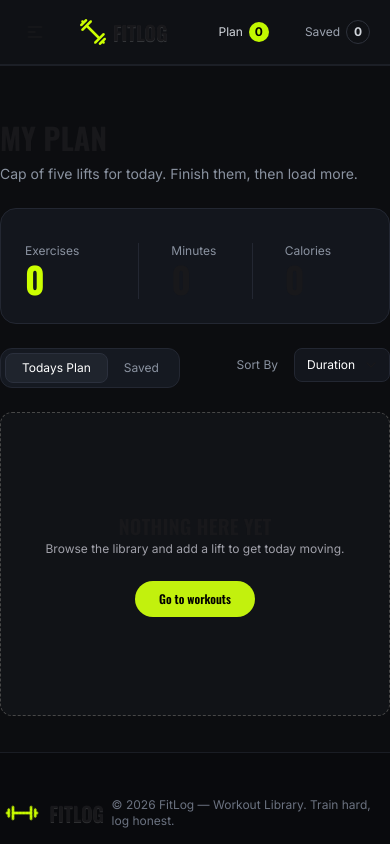
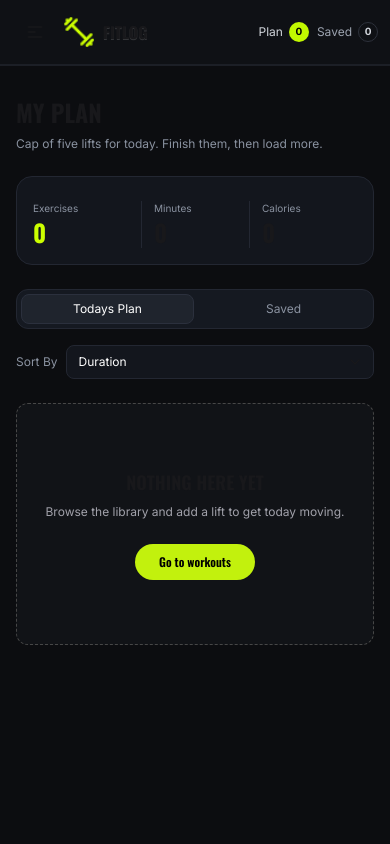
Before and after one commit to Naimur131251/Fit-Log, a Next.js app: page /my-plan in a window 390 px wide. Shown: the top 844 px of the page. Built offline with nearby package versions, Linux system fonts and the light colour scheme.

Commit message:
responsive and some debug

```diff
--- a/src/app/book-details/[id]/page.tsx
+++ b/src/app/book-details/[id]/page.tsx
@@ -26,117 +26,93 @@ const getBooks = async () => {
 const BookDetailsPage = async ({ params }: IBookDetailsPage) => {
   const { id } = await params;
   const booksData = await getBooks();
+
   const book = booksData.find(
     (book: IBook) => String(book.id) === String(id),
   ) as IBook;
 
-  console.log(book, "book");
-
   return (
-    <div className="container mx-auto my-12 flex justify-between gap-22 mt-32">
+    <div className="container mx-auto mt-24 px-4 sm:mt-28 sm:px-6 lg:mt-32 lg:px-8">
+      <div className="flex flex-col gap-6 md:flex-row md:items-start md:gap-8 lg:gap-12">
+        {/* Image */}
+        <div className="w-full md:w-1/2">
           <Image
             src={book.image}
             alt={book.name}
             width={588}
             height={735}
-        className="rounded-2xl h-full object-cover"
+            className="h-auto max-h-125 w-full rounded-2xl object-cover md:max-h-162.5"
           />
-      <div className="">
-        <h2 className="text-4xl font-bold mb-3 uppercase">{book.name}</h2>
-        <p className={`${inter.className} text-[16px] text-[#9CA3AF] mb-5`}>
+        </div>
+
+        {/* Details */}
+        <div className="w-full min-w-0 md:w-1/2">
+          <h2 className="mb-3 text-2xl font-bold uppercase sm:text-3xl lg:text-4xl">
+            {book.name}
+          </h2>
+
+          <p
+            className={`${inter.className} mb-5 text-sm leading-relaxed text-[#9CA3AF] sm:text-base`}
+          >
             {book.description}
           </p>
-        <div className="flex flex-wrap gap-2 mb-7">
+
+          {/* Muscle Groups */}
+          <div className="mb-7 flex flex-wrap gap-2">
             {book.muscleGroups.map((muscle, ind) => (
               <span
                 key={ind}
-              className={`${inter.className} text-xs text-[#0F1115] font-semibold bg-[#CCFF00] rounded-full px-3.5 py-1`}
+                className={`${inter.className} rounded-full bg-[#CCFF00] px-3.5 py-1 text-xs font-semibold text-[#0F1115]`}
               >
                 {muscle}
               </span>
             ))}
           </div>
 
-        <div className="rounded-2xl border border-[#232834] bg-[#151922] mb-8">
+          {/* Workout Information */}
+          <div className="mb-8 overflow-x-auto rounded-2xl border border-[#232834] bg-[#151922]">
             <table className={`${inter.className} w-full text-sm`}>
               <tbody>
-              <tr className="border-b border-gray-800">
-                <th className="px-5 py-3.5 text-left text-xs font-bold tracking-wide text-[#9CA3AF]">
-                  EQUIPMENT
+                {[
+                  ["EQUIPMENT", book.equipment],
+                  ["DIFFICULTY", book.difficulty],
+                  ["SETS", book.sets],
+                  ["REPS", book.reps],
+                  ["DURATION", `${book.duration} min`],
+                  ["CALORIES", `${book.caloriesBurned} kcal`],
+                  ["RATING", book.rating],
+                ].map(([label, value], index, arr) => (
+                  <tr
+                    key={label}
+                    className={
+                      index !== arr.length - 1 ? "border-b border-gray-800" : ""
+                    }
+                  >
+                    <th className="px-4 py-3.5 text-left text-xs font-bold tracking-wide text-[#9CA3AF] sm:px-5">
+                      {label}
                     </th>
-                <td className="px-5 py-3.5 text-right text-[#E5E7EB]">
-                  {book.equipment}
+
+                    <td className="wrap-break-word px-4 py-3.5 text-right text-[#E5E7EB] sm:px-5">
+                      {value}
                     </td>
                   </tr>
-
-              <tr className="border-b border-gray-800">
-                <th className="px-5 py-3.5 text-left text-xs font-bold tracking-wide text-[#9CA3AF]">
-                  DIFFICULTY
-                </th>
-                <td className="px-5 py-3.5 text-right text-[#E5E7EB]">
-                  {book.difficulty}
-                </td>
-              </tr>
-
-              <tr className="border-b border-gray-800">
-                <th className="px-6 py-3.5 text-left text-xs font-bold tracking-wide text-[#9CA3AF]">
-                  SETS
-                </th>
-                <td className="px-6 py-3.5 text-right text-[#E5E7EB]">
-                  {book.sets}
-                </td>
-              </tr>
-
-              <tr className="border-b border-gray-800">
-                <th className="px-6 py-3.5 text-left text-xs font-bold tracking-wide text-[#9CA3AF]">
-                  REPS
-                </th>
-                <td className="px-6 py-3.5 text-right text-[#E5E7EB]">
-                  {book.reps}
-                </td>
-              </tr>
-
-              <tr className="border-b border-gray-800">
-                <th className="px-6 py-3.5 text-left text-xs font-bold tracking-wide text-[#9CA3AF]">
-                  DURATION
-                </th>
-                <td className="px-6 py-3.5 text-right text-[#E5E7EB]">
-                  {book.duration} min
-                </td>
-              </tr>
-
-              <tr className="border-b border-gray-800">
-                <th className="px-6 py-3.5 text-left text-xs font-bold tracking-wide text-[#9CA3AF]">
-                  CALORIES
-                </th>
-                <td className="px-6 py-3.5 text-right text-[#E5E7EB]">
-                  {book.caloriesBurned} kcal
-                </td>
-              </tr>
-
-              <tr>
-                <th className="px-6 py-3.5 text-left text-xs font-bold text-[#9CA3AF]">
-                  RATING
-                </th>
-                <td className="px-6 py-3.5 text-right text-[#E5E7EB]">
-                  {book.rating}
-                </td>
-              </tr>
+                ))}
               </tbody>
             </table>
           </div>
 
-        <div className="mb-9">
+          {/* Instructions */}
+          <div className="mb-8 sm:mb-9">
             <h2
-            className={`${inter.className} text-[16px] font-extrabold uppercase tracking-widest`}
+              className={`${inter.className} text-sm font-extrabold uppercase tracking-widest sm:text-base`}
             >
               Instructions
             </h2>
 
-          <ol className={`${inter.className} mt-3 space-y-2`}>
+            <ol className={`${inter.className} mt-3 space-y-3`}>
               {book.instructions.map((instruction, index) => (
                 <li key={index} className="flex gap-2 text-sm leading-relaxed">
-                <span className="text-[#9CA3AF]">{index + 1}.</span>
+                  <span className="shrink-0 text-[#9CA3AF]">{index + 1}.</span>
 
                   <span className="text-[#D1D5DB]">{instruction}</span>
                 </li>
@@ -144,9 +120,13 @@ const BookDetailsPage = async ({ params }: IBookDetailsPage) => {
             </ol>
           </div>
 
-        <div className={`${inter.className} text-sm font-semibold flex gap-4`}>
+          {/* Buttons */}
+          <div
+            className={`${inter.className} flex flex-col gap-3 text-sm font-semibold sm:flex-row sm:gap-4`}
+          >
             <AddToPlanButton key={book.id} book={book} />
             <SaveForLaterButton book={book} />
+          </div>
         </div>
       </div>
     </div>
--- a/src/app/my-plan/page.tsx
+++ b/src/app/my-plan/page.tsx
@@ -10,11 +10,12 @@ const inter = Inter({
 
 const MyPlanPage = () => {
   return (
-    <div>
-      <section className="flex flex-col gap-6 container mx-auto mt-30">
+    <div className="min-h-screen">
+      <section className="container mx-auto mt-24 flex flex-col gap-6 px-4 sm:mt-28 sm:px-6 lg:mt-30 lg:px-8">
         <div>
-          <h2 className="font-bold text-3xl mb-2">MY PLAN</h2>
-          <p className={`${inter.className} text-sm text-[#8A92A0]`}>
+          <h2 className="mb-2 text-2xl font-bold sm:text-3xl">MY PLAN</h2>
+
+          <p className={`${inter.className} text-xs text-[#8A92A0] sm:text-sm`}>
             Cap of five lifts for today. Finish them, then load more.
           </p>
         </div>
--- a/src/components/shared/AddToPlanButton.tsx
+++ b/src/components/shared/AddToPlanButton.tsx
@@ -10,16 +10,10 @@ interface IAddToPlanButton {
   book: IBook;
 }
 
-const AddToPlanButton = ({
-  book,
-}: IAddToPlanButton) => {
-  const {
-    addToPlan,
-    isInPlan,
-  } = usePlan();
+const AddToPlanButton = ({ book }: IAddToPlanButton) => {
+  const { addToPlan, isInPlan } = usePlan();
 
-  const alreadyInPlan =
-    isInPlan(book.id);
+  const alreadyInPlan = isInPlan(book.id);
 
   return (
     <button
@@ -33,14 +27,12 @@ const AddToPlanButton = ({
     >
       {alreadyInPlan ? (
         "Added to plan ✔"
-       ) : (
+      ) : (
         <>
-        <LuCalendarPlus2 className="text-[16px] mb-0.5" />
-        Add to today&apos;s plan
+          <LuCalendarPlus2 className="text-[16px] mb-0.5" />
+          Add to today&apos;s plan
         </>
-
-
-       )}
+      )}
     </button>
   );
 };
--- a/src/components/shared/Footer.tsx
+++ b/src/components/shared/Footer.tsx
@@ -12,14 +12,25 @@ const inter = Inter({
 
 const Footer = () => {
   return (
-    <footer className="bg-[#090A0D] mt-9 py-10 border border-x-0 border-b-0 border-t-[#1A1D24]">
-      <div className="container mx-auto flex justify-between items-center">
-        <div>
-          <Link href="/" className="btn btn-ghost text-xl">
-            <Image src={Logo} alt="Logo" className="-rotate-45 mr-2" /> FITLOG
-          </Link>
-        </div>
-        <p className={`${inter.className} text-xs text-[#6B7280]`}>
+    <footer className="mt-9 border-t border-[#1A1D24] bg-[#090A0D] py-8 sm:py-10">
+      <div className="container mx-auto flex flex-col items-center justify-between gap-4 px-4 text-center sm:px-6 md:flex-row md:text-left lg:px-8">
+        {/* Logo */}
+        <Link
+          href="/"
+          className="flex items-center gap-2 text-lg font-bold sm:text-xl"
+        >
+          <Image
+            src={Logo}
+            alt="FitLog Logo"
+            className="h-8 w-8 -rotate-45 object-contain sm:h-10 sm:w-10"
+          />
+          FITLOG
+        </Link>
+
+        {/* Copyright */}
+        <p
+          className={`${inter.className} text-xs leading-relaxed text-[#6B7280]`}
+        >
           © 2026 FitLog — Workout Library. Train hard, log honest.
         </p>
       </div>
--- a/src/components/shared/Navbar.tsx
+++ b/src/components/shared/Navbar.tsx
@@ -1,4 +1,4 @@
-'use client';
+"use client";
 
 import Image from "next/image";
 import Link from "next/link";
@@ -15,8 +15,8 @@ const inter = Inter({
 });
 
 const Navbar = () => {
+  const pathname = usePathname();
 
-  const pathname = usePathname();
   const isWorkoutsActive = pathname === "/";
   const isMyPlanActive = pathname === "/my-plan";
 
@@ -34,6 +34,7 @@ const Navbar = () => {
           Workouts
         </Link>
       </li>
+
       <li>
         <Link
           href="/my-plan"
@@ -50,50 +51,66 @@ const Navbar = () => {
   );
 
   return (
-    // <nav className="border border-t-0 border-l-0 border-r-0 border-b-[#1C1F26] border-b-2 ">
-    <nav className="fixed top-0 left-0 z-999 w-full border border-t-0 border-x-0 border-b-[#1C1F26] border-b-2 bg-[#0F1115]">
-      <div className="navbar container mx-auto">
+    <nav className="fixed top-0 left-0 z-50 w-full border-b-2 border-[#1C1F26] bg-[#0F1115]">
+      <div className="navbar container mx-auto min-h-16 px-3 sm:px-6 lg:px-8">
+        {/* Left */}
         <div className="navbar-start">
-          <div className="dropdown">
-            <div tabIndex={0} role="button" className="btn btn-ghost lg:hidden">
+          {/* Mobile Menu */}
+          <div className="dropdown lg:hidden">
+            <div
+              tabIndex={0}
+              role="button"
+              className="btn btn-ghost btn-sm"
+              aria-label="Open navigation menu"
+            >
               <svg
-                aria-label="Menu"
                 xmlns="http://www.w3.org/2000/svg"
                 className="h-5 w-5"
                 fill="none"
                 viewBox="0 0 24 24"
                 stroke="currentColor"
               >
-                {" "}
                 <path
                   strokeLinecap="round"
                   strokeLinejoin="round"
                   strokeWidth="2"
                   d="M4 6h16M4 12h8m-8 6h16"
-                />{" "}
+                />
               </svg>
             </div>
+
             <ul
-              tabIndex={-1}
-              className={`${inter.className} menu menu-sm dropdown-content bg-base-100 rounded-box z-1 mt-3 w-52 p-2 shadow text-xs`}
+              tabIndex={0}
+              className={`${inter.className} menu menu-sm dropdown-content z-50 mt-3 w-52 rounded-box border border-[#232834] bg-[#151922] p-2 text-xs shadow-lg`}
             >
               {Links}
             </ul>
           </div>
 
-          <div className="flex items-center text-xl">
-            <Link href="/" className="btn btn-ghost text-xl">
-              <Image src={Logo} alt="Logo" /> FITLOG
-            </Link>
-          </div>
+          {/* Logo */}
+          <Link
+            href="/"
+            className="btn btn-ghost flex items-center gap-2 px-1 text-base font-bold sm:text-xl"
+          >
+            <Image
+              src={Logo}
+              alt="FitLog Logo"
+              className="h-8 w-8 object-contain sm:h-10 sm:w-10"
+            />
+            FITLOG
+          </Link>
         </div>
+
+        {/* Center - Desktop */}
         <div className="navbar-center hidden lg:flex">
           <ul
-            className={`${inter.className} menu menu-horizontal px-1 text-xs`}
+            className={`${inter.className} menu menu-horizontal gap-2 px-1 text-xs`}
           >
             {Links}
           </ul>
         </div>
+
+        {/* Right */}
         <div className="navbar-end">
           <PlanCounters />
         </div>
--- a/src/components/shared/PlanCounters.tsx
+++ b/src/components/shared/PlanCounters.tsx
@@ -15,23 +15,25 @@ const PlanCounters = () => {
   const { plan, saved } = usePlan();
 
   return (
-    <div className="flex items-center gap-4">
+    <div className={`${inter.className} flex items-center gap-2 sm:gap-4`}>
+      {/* Plan */}
       <Link
         href="/my-plan?tab=plan"
-        className={`${inter.className} text-[#D1D5DB] text-xs mr-3 inline-flex items-center gap-1.5`}
+        className="inline-flex items-center gap-1.5 text-xs text-[#D1D5DB] sm:gap-2"
       >
-        Plan{" "}
-        <span className="text-black bg-[#C2F800] rounded-full inline-flex w-5 h-5 justify-center items-center font-bold align-middle">
+        Plan
+        <span className="inline-flex h-5 w-5 items-center justify-center rounded-full bg-[#C2F800] text-[10px] font-bold text-black sm:h-6 sm:w-6 sm:text-xs">
           {plan.length}
         </span>
       </Link>
 
+      {/* Saved */}
       <Link
         href="/my-plan?tab=saved"
-        className={`${inter.className} text-[#9CA3AF] text-xs mr-3 inline-flex items-center gap-1.5 ml-2`}
+        className="inline-flex items-center gap-1.5 text-xs text-[#9CA3AF] sm:gap-2"
       >
-        Saved{" "}
-        <span className="text-[#D1D5DB] border border-[#2D313B] rounded-full inline-flex w-6 h-6 justify-center items-center font-bold align-middle">
+        Saved
+        <span className="inline-flex h-5 w-5 items-center justify-center rounded-full border border-[#2D313B] text-[10px] font-bold text-[#D1D5DB] sm:h-6 sm:w-6 sm:text-xs">
           {saved.length}
         </span>
       </Link>
--- a/src/components/shared/PlanWorkouts.tsx
+++ b/src/components/shared/PlanWorkouts.tsx
@@ -74,35 +74,46 @@ const PlanWorkouts = () => {
 
   return (
     <section className="flex flex-col gap-6">
-      <div className="bg-[#13161D] border border-[#232732] p-6 pt-8.5 rounded-2xl grid grid-cols-3">
-        <div>
-          <p className={`${inter.className} font-sans text-[#8A92A0] text-xs`}>
+      {/* Statistics */}
+      <div className="bg-[#13161D] border border-[#232732] p-4 pt-6 sm:p-6 sm:pt-8.5 rounded-2xl grid grid-cols-3">
+        <div className="min-w-0">
+          <p
+            className={`${inter.className} font-sans text-[#8A92A0] text-[10px] sm:text-xs`}
+          >
             Exercises
           </p>
-          <p className="text-[#CCFF00] font-bold text-4xl">{totalWorkouts}</p>
+          <p className="text-[#CCFF00] font-bold text-2xl sm:text-4xl">
+            {totalWorkouts}
+          </p>
         </div>
-        <div className="border border-l-[#232732] border-y-0 border-r-0 pl-8">
-          <p className={`${inter.className} font-sans text-[#8A92A0] text-xs`}>
+
+        <div className="border border-l-[#232732] border-y-0 border-r-0 pl-3 sm:pl-8">
+          <p
+            className={`${inter.className} font-sans text-[#8A92A0] text-[10px] sm:text-xs`}
+          >
             Minutes
           </p>
-          <p className="font-bold text-4xl">{totalDuration}</p>
+          <p className="font-bold text-2xl sm:text-4xl">{totalDuration}</p>
         </div>
-        <div className="border border-l-[#232732] border-y-0 border-r-0 pl-8">
-          <p className={`${inter.className} font-sans text-[#8A92A0] text-xs`}>
+
+        <div className="border border-l-[#232732] border-y-0 border-r-0 pl-3 sm:pl-8">
+          <p
+            className={`${inter.className} font-sans text-[#8A92A0] text-[10px] sm:text-xs`}
+          >
             Calories
           </p>
-          <p className="font-bold text-4xl">{totalCalories}</p>
+          <p className="font-bold text-2xl sm:text-4xl">{totalCalories}</p>
         </div>
       </div>
 
-      <div className="flex justify-between">
+      {/* Tabs and Sort */}
+      <div className="flex flex-col gap-4 sm:flex-row sm:justify-between sm:items-center">
         <div
-          className={`${inter.className} bg-[#151921] border border-[#232732] rounded-xl p-1 gap-1 text-xs`}
+          className={`${inter.className} bg-[#151921] border border-[#232732] rounded-xl p-1 gap-1 text-xs flex w-full sm:w-fit`}
         >
-          {/* <button className="text-[#8A92A0] px-4 py-1.5">Todays Plan</button> */}
           <button
             onClick={() => handleTabChange("plan")}
-            className={`px-4 py-1.5 rounded-lg cursor-pointer ${
+            className={`flex-1 sm:flex-none px-3 sm:px-4 py-1.5 rounded-lg cursor-pointer ${
               activeTab === "plan"
                 ? "bg-[#1F242D] border border-[#2B303D] text-white"
                 : "text-[#8A92A0]"
@@ -110,12 +121,10 @@ const PlanWorkouts = () => {
           >
             Todays Plan
           </button>
-          {/* <button className="bg-[#1F242D] border border-[#2B303D] text-white rounded-lg px-4 py-1.5">
-            Saved
-          </button> */}
+
           <button
             onClick={() => handleTabChange("saved")}
-            className={`px-4 py-1.5 rounded-lg cursor-pointer ${
+            className={`flex-1 sm:flex-none px-3 sm:px-4 py-1.5 rounded-lg cursor-pointer ${
               activeTab === "saved"
                 ? "bg-[#1F242D] border border-[#2B303D] text-white"
                 : "text-[#8A92A0]"
@@ -125,12 +134,17 @@ const PlanWorkouts = () => {
           </button>
         </div>
 
-        <div className={`${inter.className} relative gap-3 text-xs`}>
-          <span className="text-[#8A92A0] px-4 py-1.5">Sort By</span>
+        {/* Sort */}
+        <div
+          className={`${inter.className} relative flex items-center gap-2 sm:gap-3 text-xs`}
+        >
+          <span className="text-[#8A92A0] sm:px-2 py-1.5">Sort By</span>
+
+          <div className="relative flex-1 sm:flex-none">
             <select
               value={sortBy}
               onChange={(e) => setSortBy(e.target.value)}
-            className="bg-[#13161D] border border-[#232732] cursor-pointer text-white rounded-lg w-24 h-8.5 appearance-none pl-3"
+              className="bg-[#13161D] border border-[#232732] cursor-pointer text-white rounded-lg w-full sm:w-32 h-8.5 appearance-none pl-3 pr-8"
             >
               <option value="duration">Duration</option>
               <option value="name">Name</option>
@@ -142,16 +156,15 @@ const PlanWorkouts = () => {
             <IoIosArrowDown className="pointer-events-none absolute right-3 top-2.5 text-sm" />
           </div>
         </div>
+      </div>
 
+      {/* Empty State */}
       {currentWorkouts.length === 0 ? (
-        <div className="border border-dashed border-[#474747] rounded-xl bg-[#111317] py-24.5 flex flex-col justify-center items-center">
-          <h2 className="text-[20px] font-bold">NOTHING HERE YET</h2>
+        <div className="border border-dashed border-[#474747] rounded-xl bg-[#111317] px-4 py-16 sm:py-24.5 flex flex-col justify-center items-center text-center">
+          <h2 className="text-lg sm:text-[20px] font-bold">NOTHING HERE YET</h2>
 
-          <p className={`${inter.className} text-xs text-[#A1A1AA]`}>
+          <p className={`${inter.className} text-xs text-[#A1A1AA] mt-2`}>
             Browse the library and add a lift to get today moving.
-            {/* {activeTab === "plan"
-              ? "Browse the library and add a lift to get today moving."
-              : "Save worouts that you want to try later."} */}
           </p>
 
           {activeTab === "plan" && (
@@ -164,48 +177,60 @@ const PlanWorkouts = () => {
           )}
         </div>
       ) : (
-        <div className="flex flex-col">
+        <div className="flex flex-col gap-3">
           {sortedWorkouts.map((book: IBook) => (
             <div key={book.id}>
-              {/* <BookCard book={book} /> */}
-              <div className="flex justify-between items-center p-4 bg-[#14171E] border border-[#232732] rounded-2xl">
-                <div className="flex gap-4">
+              <div className="flex flex-col gap-4 sm:flex-row sm:justify-between sm:items-center p-3 sm:p-4 bg-[#14171E] border border-[#232732] rounded-2xl">
+                {/* Workout Details */}
+                <div className="flex min-w-0 gap-3 sm:gap-4">
                   <Image
                     src={book.image}
                     alt={book.name}
                     width={144}
                     height={80}
-                    className="h-20 object-cover rounded-xl"
+                    className="w-24 h-20 sm:w-36 sm:h-20 shrink-0 object-cover rounded-xl"
                   />
-                  <div className="space-y-2">
-                    <h2 className="font-bold text-[16px]">{book.name}</h2>
+
+                  <div className="min-w-0 space-y-2">
+                    <h2 className="font-bold text-sm sm:text-[16px] wrap-break-word">
+                      {book.name}
+                    </h2>
+
                     <p
                       className={`${inter.className} font-semibold text-xs text-[#8A92A0]`}
                     >
                       {book.equipment}
                     </p>
+
                     <p
-                      className={`${inter.className} text-xs text-[#CCFF00] flex items-center`}
+                      className={`${inter.className} text-xs text-[#CCFF00] flex flex-wrap items-center gap-y-2`}
                     >
-                      <FaRegClock className="mr-1" />
+                      <FaRegClock className="mr-1 shrink-0" />
+
                       <span className="text-[#D1D5DB] mr-3">
                         {book.duration} min
                       </span>
-                      <AiFillFire className="rotate-y-180 mr-1" />
+
+                      <AiFillFire className="rotate-y-180 mr-1 shrink-0" />
+
                       <span className="text-[#D1D5DB] mr-3">
                         {book.caloriesBurned} kcal
                       </span>
-                      <FaRegStar className="mr-1 " />
+
+                      <FaRegStar className="mr-1 shrink-0" />
+
                       <span className="text-[#D1D5DB]">{book.rating}</span>
                     </p>
                   </div>
                 </div>
+
+                {/* Action Buttons */}
                 <div
-                  className={`${inter.className} text-xs flex gap-3 h-8.5 items-center`}
+                  className={`${inter.className} text-xs flex flex-wrap gap-2 sm:gap-3 items-center sm:shrink-0`}
                 >
                   <Link
                     href={`/book-details/${book.id}`}
-                    className="border border-[#374151] rounded-full px-6 py-3"
+                    className="flex-1 sm:flex-none text-center border border-[#374151] rounded-full px-4 sm:px-6 py-2.5 sm:py-3"
                   >
                     View Details
                   </Link>
--- a/src/components/shared/RemoveFromPlanButton.tsx
+++ b/src/components/shared/RemoveFromPlanButton.tsx
@@ -31,11 +31,7 @@ const RemoveFromPlanButton = ({
         </button>
       )}
 
-      <button
-        type="button"
-        onClick={handleRemove}
-        className="cursor-pointer"
-      >
+      <button type="button" onClick={handleRemove} className="cursor-pointer">
         <RxCross2 className="text-[#6B7280] text-lg" />
       </button>
     </>
```
Also changed, not shown: src/components/homepage/Banner.tsx (+14 -9 lines), src/components/homepage/Books.tsx (+10 -9 lines), src/components/shared/BookCard.tsx (+22 -13 lines), src/context/PlanContext.tsx (+23 -67 lines). Lines whose indentation alone changed are shown as unchanged.
